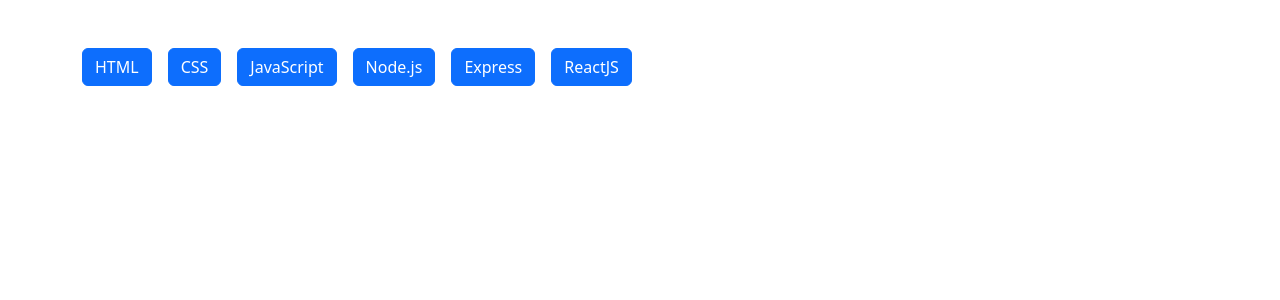
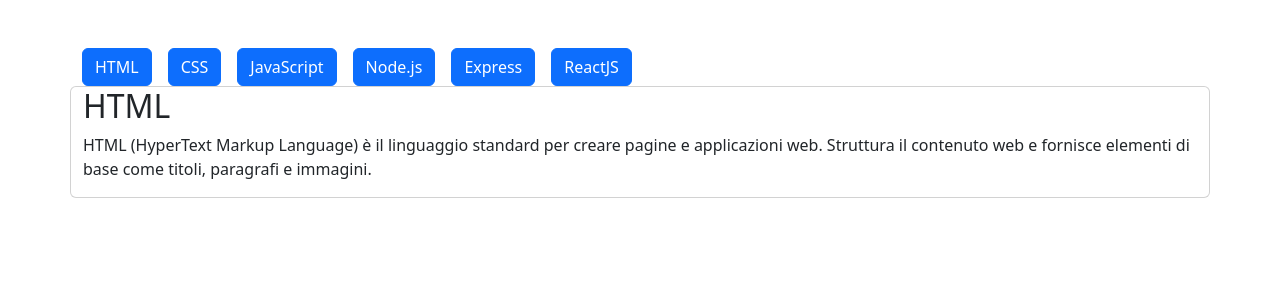
Before and after one commit to GennaroBuonomo/react-use-state, a React (Vite) app: page / in a window 1280 px wide. Shown: the top 300 px of the page. Built offline with nearby package versions, Linux system fonts and the light colour scheme.

Commit message:
Creazione della card html

```diff
--- a/src/App.jsx
+++ b/src/App.jsx
@@ -38,11 +38,13 @@
        <div className="col-12">
       {languages.map((linguage) => {
         return(
-
           <div className="btn btn-primary me-3">{linguage.title}</div>
-
         );
       })}
+      </div>
+      <div className="card">
+        <h2>HTML</h2>
+        <p>HTML (HyperText Markup Language) è il linguaggio standard per creare pagine e applicazioni web. Struttura il contenuto web e fornisce elementi di base come titoli, paragrafi e immagini.</p>
       </div>
     </div>
   </div>
```
